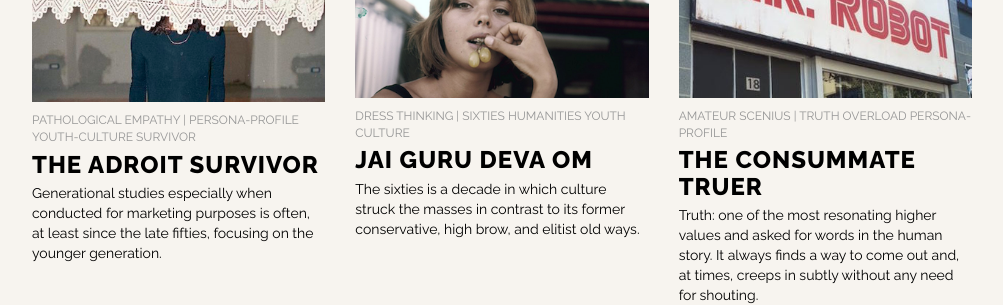
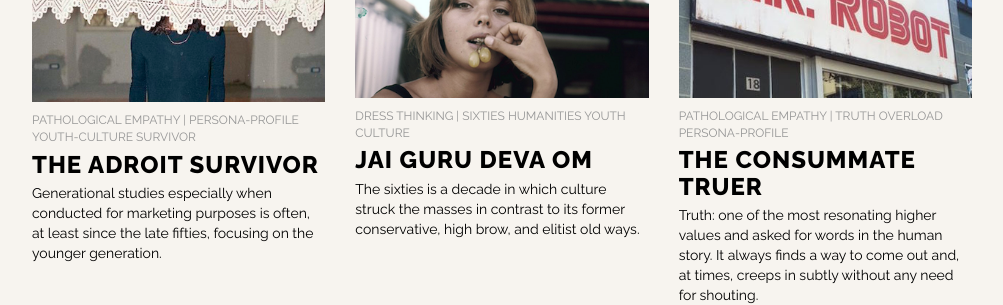
Before and after one commit to badaccents/badaccents.github.io, a Jekyll site: the page built from dd-all.html, in a window 1280 px wide and 900 px high. Shown: the part 348-653 px from the top of the window, without its empty margins (138-1141 px from the left). Built offline with Jekyll 4.4.1, drawn with Linux system fonts in a browser that asks for light colours.

Commit message:
Category Error

```diff
--- a/_posts/2017-08-03-the-consumate-truer-post.md
+++ b/_posts/2017-08-03-the-consumate-truer-post.md
@@ -3,7 +3,7 @@ layout: post
 
 title:  "THE CONSUMMATE TRUER"
 subtitle: "Promise To Tell The Truth, The Whole Truth and Nothing But The Truth"
-categories: dumpster-diving amateur-scenius
+categories: dumpster-diving pathological-empathy
 tags: truth overload persona-profile
 img-small: pathological-empathy/persona/consummate-truer/small.jpg
 img-large: pathological-empathy/persona/consummate-truer/big.png
```
